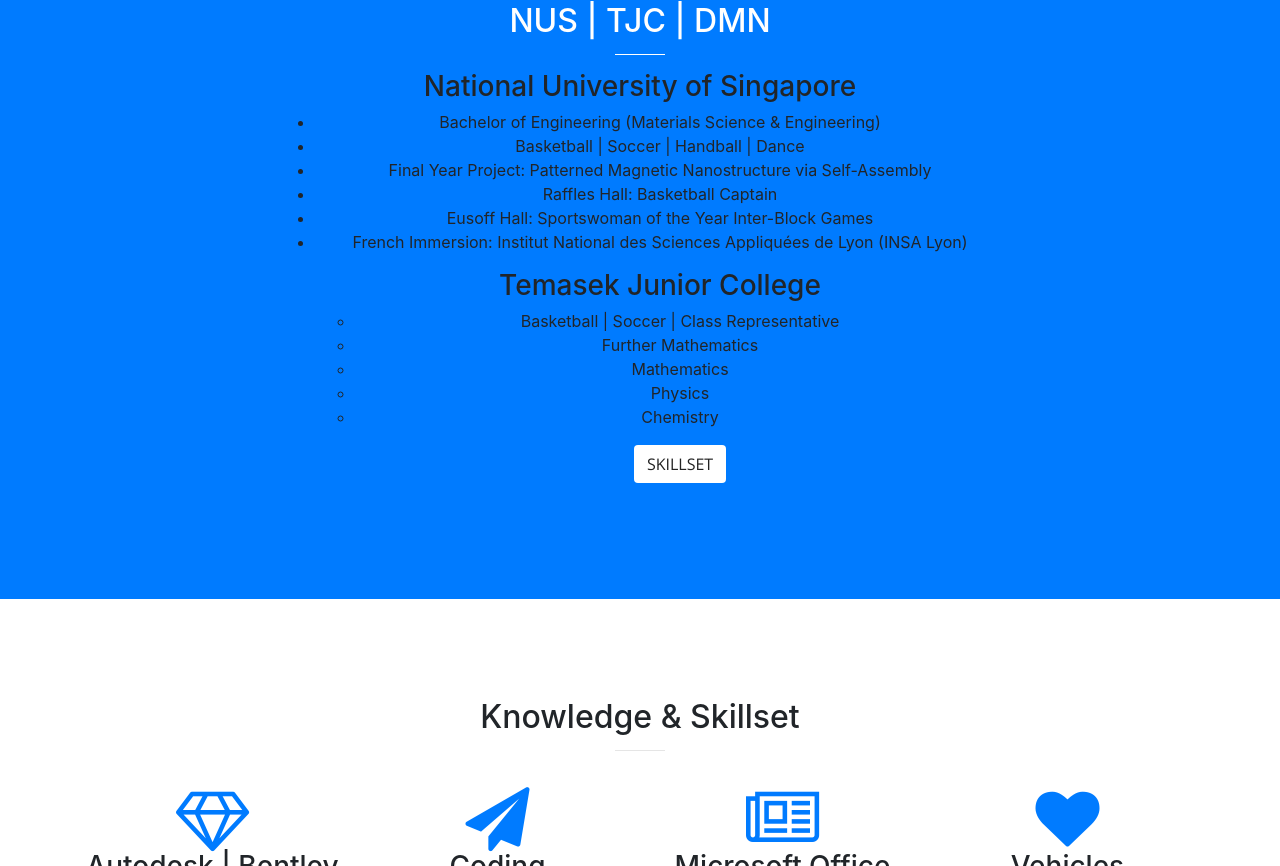
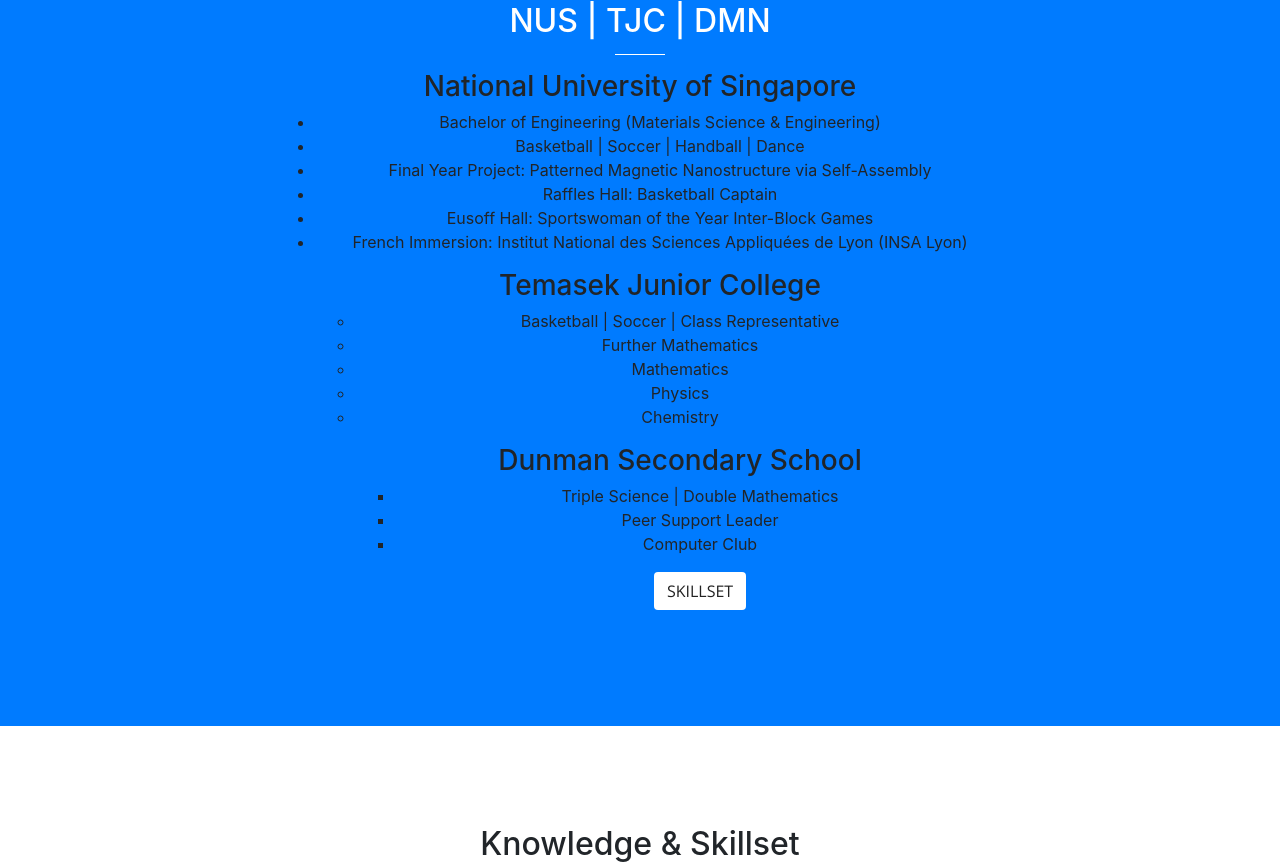
Before and after one commit to cnytiffany/cnytiffany.github.io, a website with bundled scripts: page index.html in a window 1280 px wide. Shown: the part 897-1763 px from the top of the page. Built offline with nearby package versions, Linux system fonts and the light colour scheme.

Commit message:
Update index.html

```diff
--- a/index.html
+++ b/index.html
@@ -57,7 +57,7 @@
     <header class="masthead">
       <div class="header-content">
         <div class="header-content-inner">
-          <h1 id="homeHeading">Research Engineer</h1>
+          <h1 id="homeHeading">BIM Specialist . Photography Hobbyist . Sports Enthusiast</h1>
           <hr>
           <p>Motto: Seize the day, live the moment.<br>Mission: To integrate Design & Geomatics.</p>
           <a class="btn btn-primary btn-xl js-scroll-trigger" href="#about">Find Out More</a>
@@ -82,6 +82,7 @@
               <li>Eusoff Hall: Sportswoman of the Year Inter-Block Games</li>
               <li>French Immersion: Institut National des Sciences Appliquées de Lyon (INSA Lyon)</li>
             </p>
+
             <p class="text-faded">
               <h3>Temasek Junior College</h3>
               <ul>
@@ -91,6 +92,15 @@
               <li>Physics</li>
               <li>Chemistry</li>
             </p>
+
+             <p class="text-faded">
+              <h3>Dunman Secondary School</h3>
+              <ul>
+              <li>Triple Science | Double Mathematics</li>
+              <li>Peer Support Leader</li>
+              <li>Computer Club</li>
+            </p>
+
             <p class="text-faded"></p>
             <p class="text-faded"></p>
             <p class="text-faded"></p>
```
